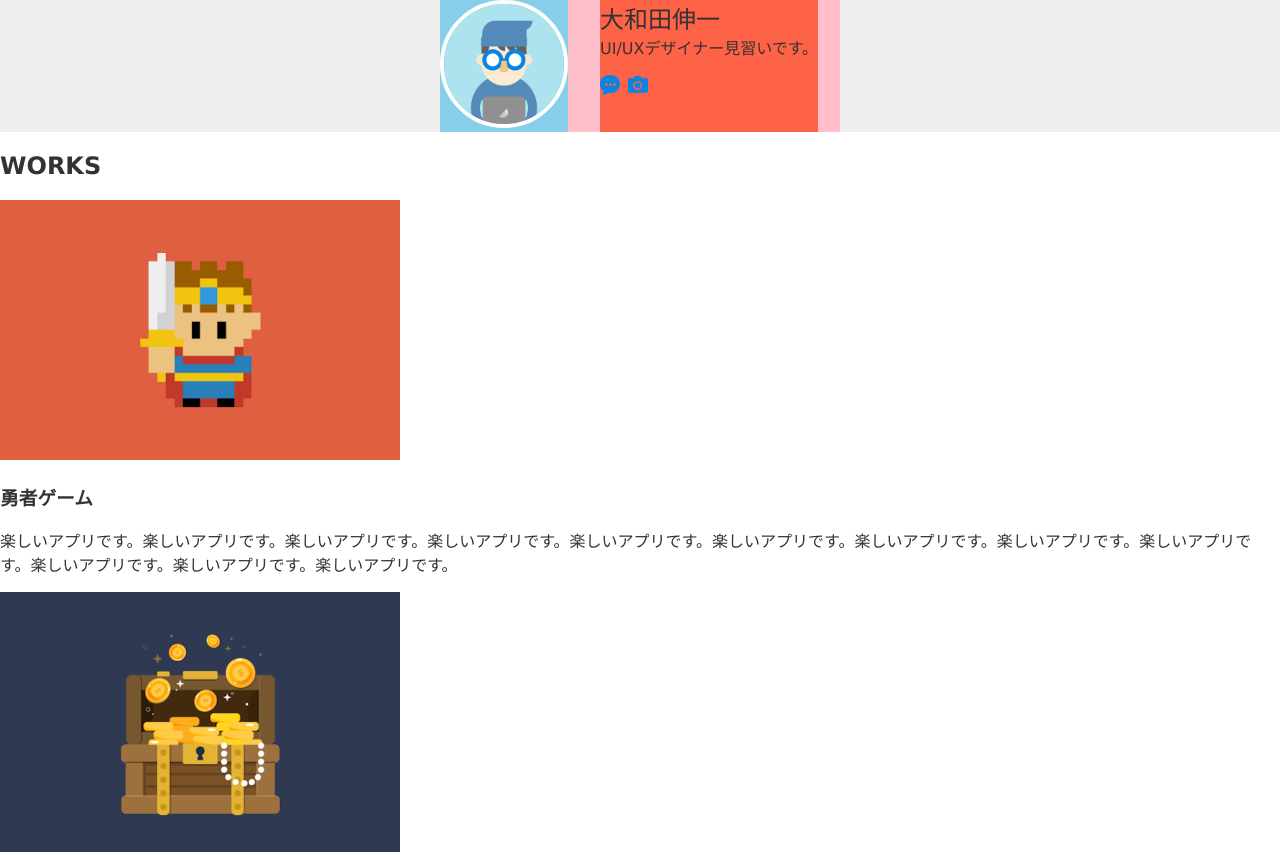
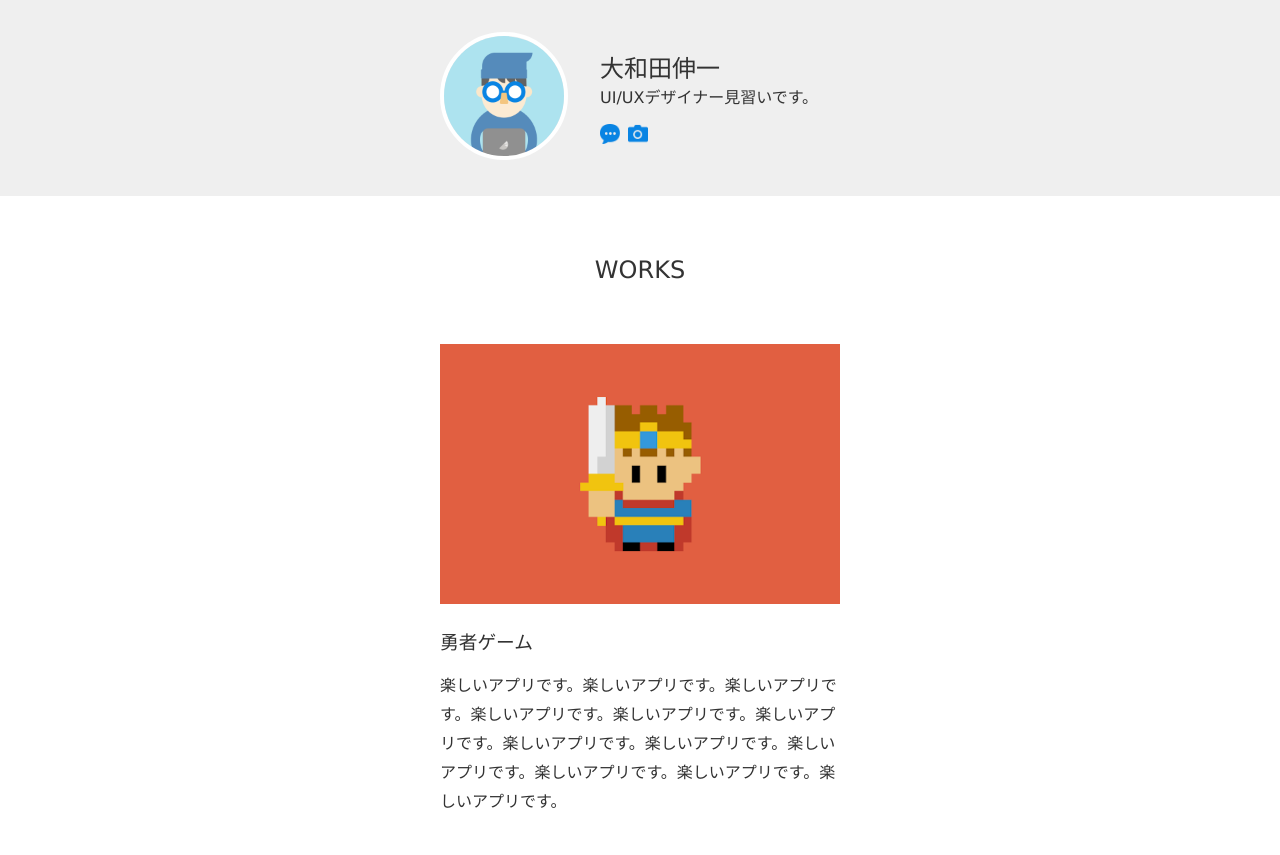
Before and after one commit to shinichiowada/MyPortfolio, a plain HTML site: page index.html in a window 1280 px wide. Shown: the top 855 px of the page. Drawn offline with Linux system fonts and the light colour scheme.

Commit message:
index.html

```diff
--- a/css/styles.css
+++ b/css/styles.css
@@ -6,18 +6,21 @@ body {
 
 header {
   background-color: #efefef;
+  padding-top: 32px;
+  padding-bottom: 32px;
 }
 
 .container {
-  background-color: pink;
+  /* background-color: pink; */
   width: 400px;
   margin-left: auto;
   margin-right: auto;
   display: flex;
+  align-items: center;
 }
 
 .icon {
-  background-color: skyblue;
+  /* background-color: skyblue; */
 }
 
 .icon img {
@@ -29,7 +32,7 @@ header {
 }
 
 .info {
-  background-color: tomato;
+  /* background-color: tomato; */
   margin-left: 32px;
 }
 
@@ -54,3 +57,36 @@ header {
 .info ul li {
   margin-right: 8px;
 }
+
+.works {
+  width: 400px;
+  margin-left: auto;
+  margin-right: auto;
+}
+
+.works > h1 {
+  font-weight: normal;
+  font-size: 24px;
+  text-align: center;
+  margin-top: 60px;
+  margin-bottom: 60px;
+}
+
+.works > section {
+  margin-bottom: 60px;
+}
+
+.works > section > h1 {
+  font-weight: normal;
+}
+
+.works p {
+  line-height: 1.8;
+}
+
+footer p {
+  text-align: center;
+  font-size: 14px;
+  margin-bottom: 60px;
+  color: gray;
+}
--- a/index.html
+++ b/index.html
@@ -37,7 +37,7 @@
 
       </div>
     </header>
-    <section>
+    <section class="works">
       <h1>WORKS</h1>
       <section>
         <img src="img/work1.png" width="400" height="260" alt="勇者ゲームの紹介画像">
```
